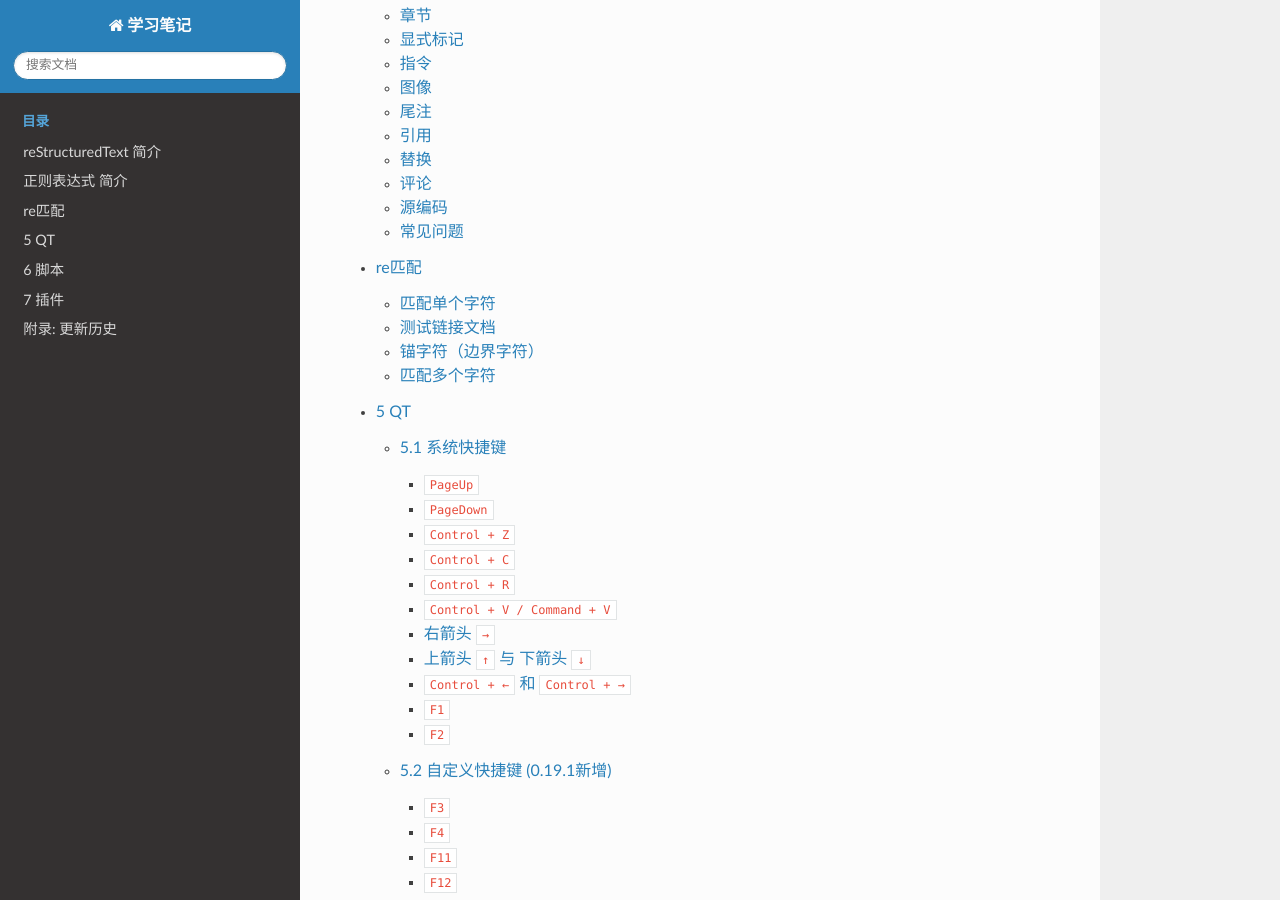
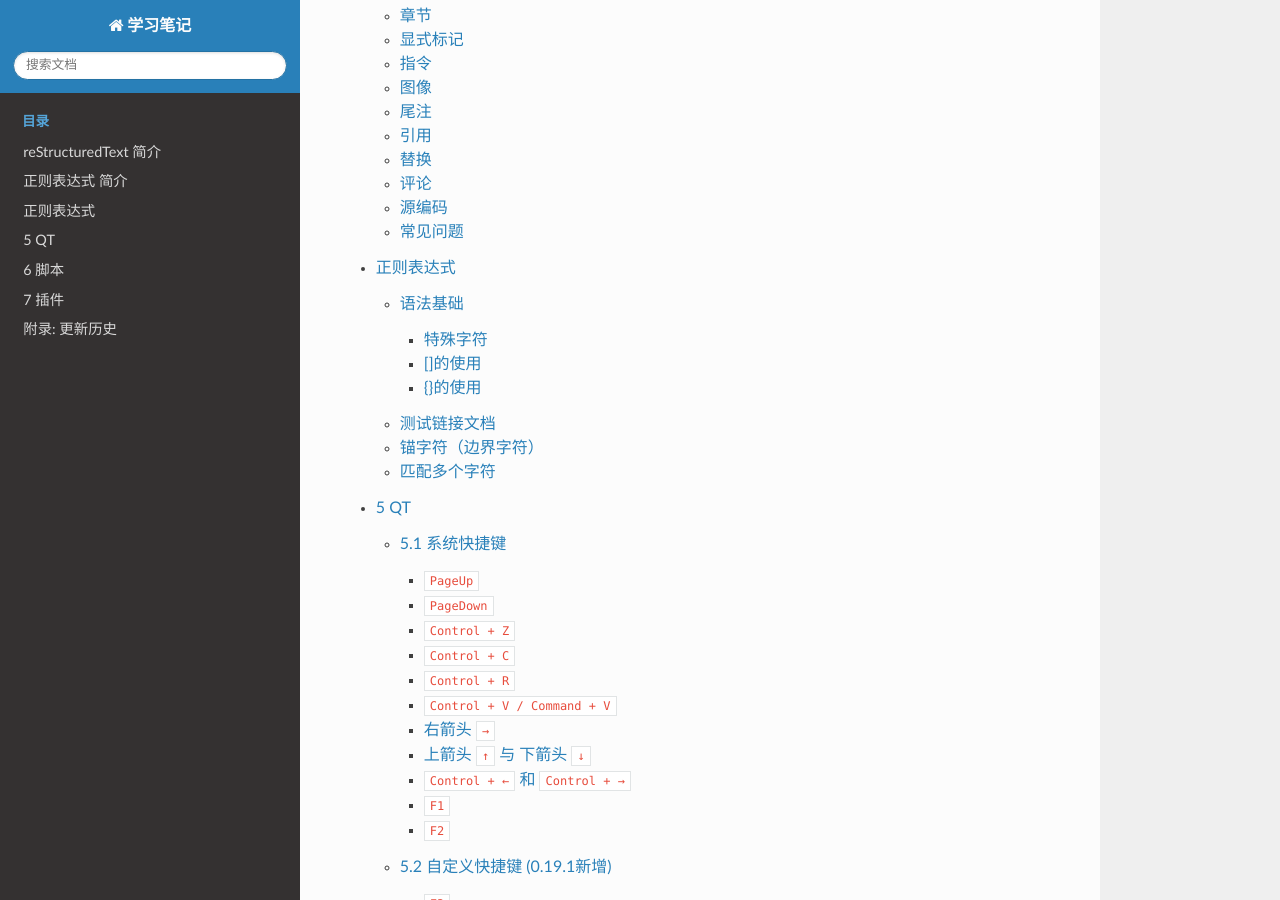
Before and after one commit to lichleo/StudyDoc, a Sphinx documentation site: the page built from docs/index.rst, in a window 1280 px wide and 900 px high, scrolled down 870 px. Built offline with Sphinx 7.4.7 and the Read the Docs theme 2.0.0, drawn with Linux system fonts in a browser that asks for light colours; part of the change alters nothing that is shown.

````diff
--- a/docs/正则表达式.md
+++ b/docs/正则表达式.md
@@ -1,21 +1,43 @@
-# re匹配
-## 匹配单个字符
-* .  匹配除了换行符以外的所有字符
-* [] 匹配方括号中的任意一个字符 [a-z]、[A-Z]、[0-9]、[a-zA-Z0-9]
-* [^wang] ^托字符在方括号中，表示匹配除了wang这几个字母外的所有字符
-* \d 匹配数字，效果同[0-9]
-* \D 匹配非数字字符，效果同[^0-9]
-* \w 匹配数字，字母和下划线
-* \W 匹配非数字，字母和下划线
-* \s 匹配任意的空白符（空格，换行，回车，换页，制表符）效果同[ \f\n\t\t]
-* \S 匹配任意的非空白符
+# 正则表达式
+## 语法基础
+
+#### 特殊字符
+特殊字符在正则表达式中有特殊的含义。
+|符号|意义|
+|---|---|
+|*|代表0个或多个|
+|?|代表0个或1个|
+|+|代表1个或多个|
+|.|代表除了换行符以外的所有字符。|
+|\d|匹配数字，效果同[0-9]|
+|\D | 匹配非数字字符，效果同[^0-9] |
+|\w |匹配数字，字母和下划线 |
+|\W |匹配非数字，字母和下划线|
+|\s |匹配任意的空白符（空格，换行，回车，换页，制表符）效果同[ \f\n\t\t]  |
+|\S |匹配任意的非空白符  |
 
 
+#### []的使用
+[] 匹配方括号中的任意一个字符，中间若加-符号则表示范围
+
+例子：[aeiou]、[A-Z]、[0-9]、[a-zA-Z0-9]
+
+如果我们在左中括号的右边加一个^符号，就意味着除了这些内容，都能进行匹配。
+[^wang] ^托字符在方括号中，表示匹配除了wang这几个字母外的所有字符
+
+#### {}的使用
+大括号表示大括号前面的字符可以出现的次数。
+
+|符号|意义|
+|---|---|
+|{n}|代表前面的字符只能出现n次，不能多不能少。|
+|{n,}|代表前面的字符至少出现n次，只能多不能少。|
+|{,n}|代表前面的字符最多出现n次，不能多只能少。|
+|{m,n}|代表前面的字符最少出现m次，最多出现n次|
+
+例子如下：
 ```python
-import re
-
-strs = "wangchx the \nw1 test."
-print(re.findall('\Aw', strs, re.M))
+print(re.findall("ab{2,6}","abbb"))  # ['abbb'] (一个a,2~6个b)
 ```
 
     ['w']
````
